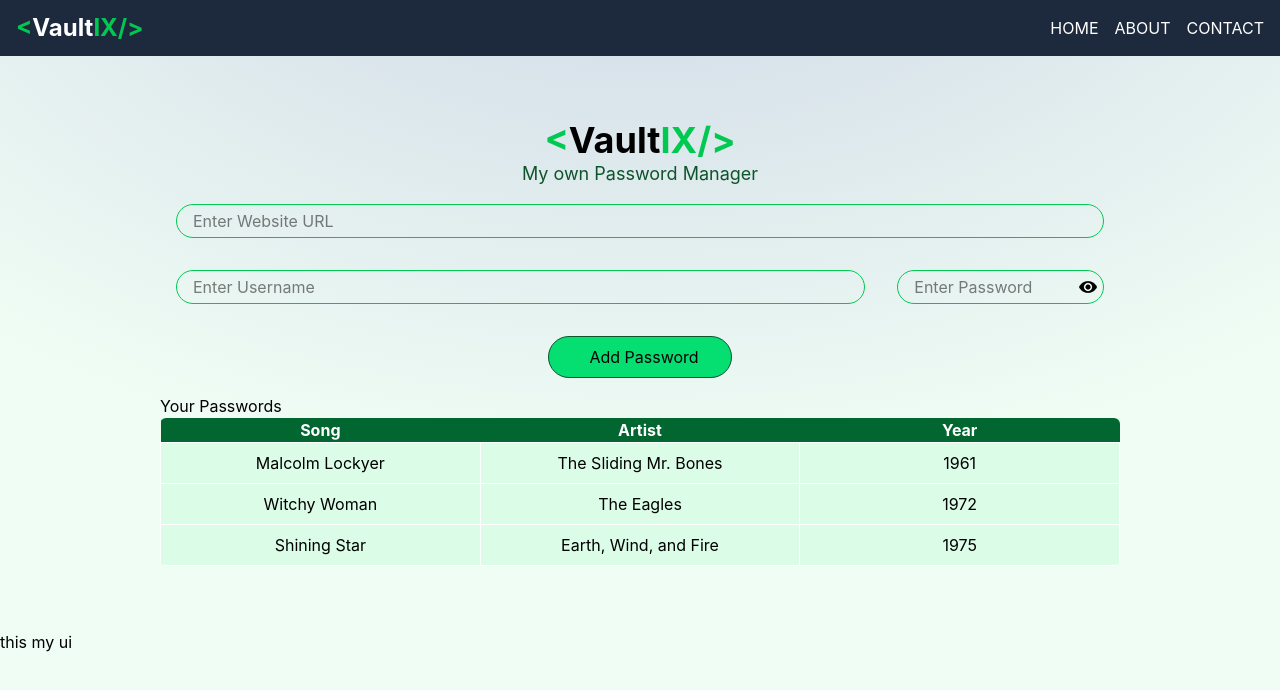
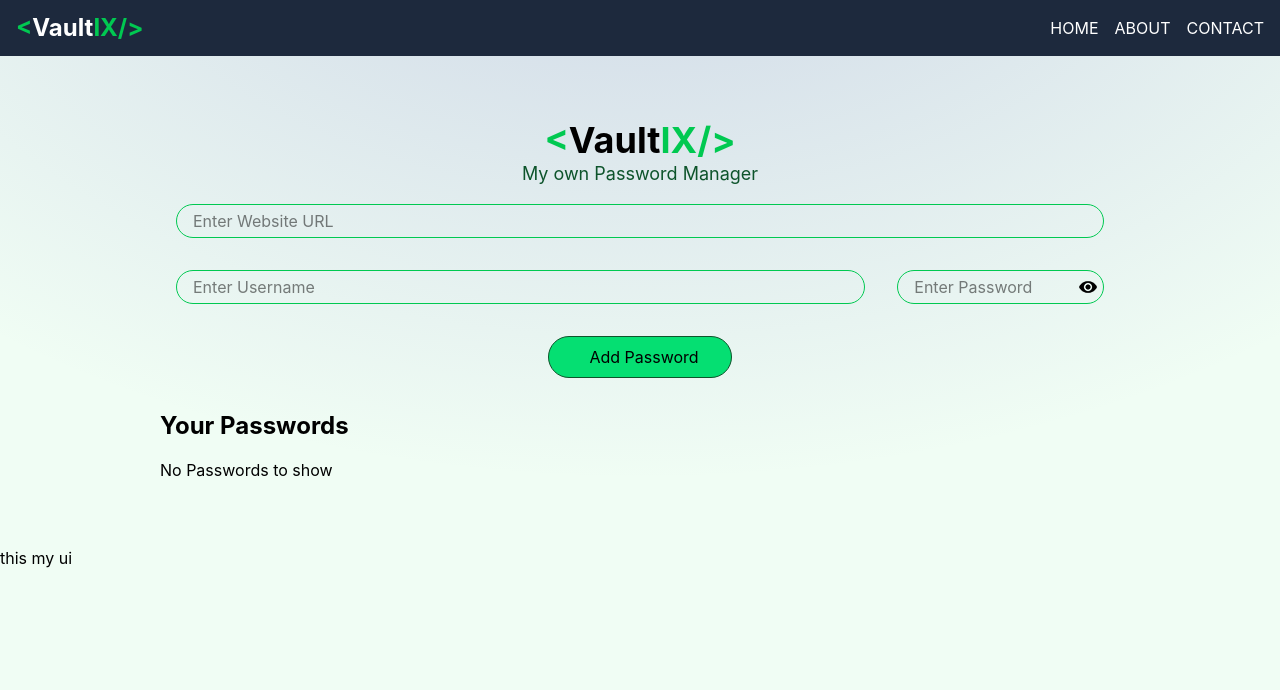
Before and after one commit to OmbeingGeek/Vaultix, a React (Vite) app: page / in a window 1280 px wide. Shown: the top 690 px of the page. Built offline with nearby package versions, Linux system fonts and the light colour scheme; some icons are missing.

Commit message:
Enhance password display with dynamic table and improved styling

```diff
--- a/src/components/Manager.jsx
+++ b/src/components/Manager.jsx
@@ -71,33 +71,29 @@ const Manager = () => {
                 </div>
 
                 <div className="passwords">
-                    <h2>Your Passwords</h2>
+                    <h2 className='font-bold text-2xl py-4'>Your Passwords</h2>
+                    {passwordArray.length === 0 && <div>No Passwords to show</div>}
+                    {passwordArray.length != 0 &&
                         <table className="table-auto w-full rounded-md overflow-hidden">
                             <thead className='bg-green-800 text-white'>
                                 <tr>
-                                    <th>Song</th>
-                                    <th>Artist</th>
-                                    <th>Year</th>
+                                    <th>Site</th>
+                                    <th>Username</th>
+                                    <th>Password</th>
                                 </tr>
                             </thead>
                             <tbody className='bg-green-100'>
-                                <tr>
-                                    <td className="text-center border border-white py-2 w-32">Malcolm Lockyer</td>
-                                    <td className="text-center border border-white py-2 w-32">The Sliding Mr. Bones</td>
-                                    <td className="text-center border border-white py-2 w-32">1961</td>
+                                {passwordArray.map((item,index)=>{
+
+                                return <tr key={index}>
+                                    <td className="text-center border border-white py-2 w-32"><a href={item.site} target='_blank'>{item.site}
+                                        </a></td>
+                                    <td className="text-center border border-white py-2 w-32">{item.username}</td>
+                                    <td className="text-center border border-white py-2 w-32">{item.password}</td>
                                 </tr>
-                                <tr>
-                                    <td className="text-center border border-white py-2 w-32">Witchy Woman</td>
-                                    <td className="text-center border border-white py-2 w-32">The Eagles</td>
-                                    <td className="text-center border border-white py-2 w-32">1972</td>
-                                </tr>
-                                <tr>
-                                    <td className="text-center border border-white py-2 w-32">Shining Star</td>
-                                    <td className="text-center border border-white py-2 w-32">Earth, Wind, and Fire</td>
-                                    <td className="text-center border border-white py-2 w-32">1975</td>
-                                </tr>
+                                })}
                             </tbody>
-                    </table>
+                    </table>}
                 </div>
             </div>
 
```
